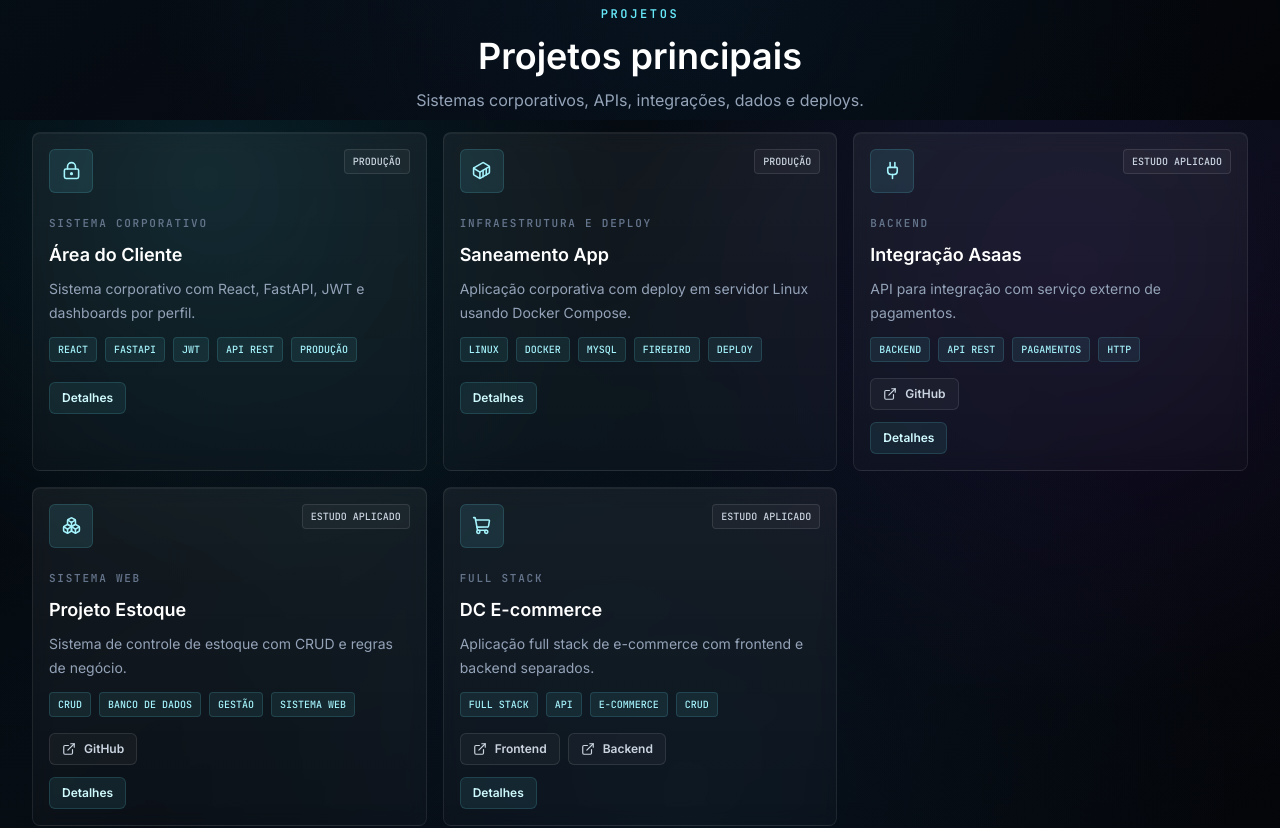
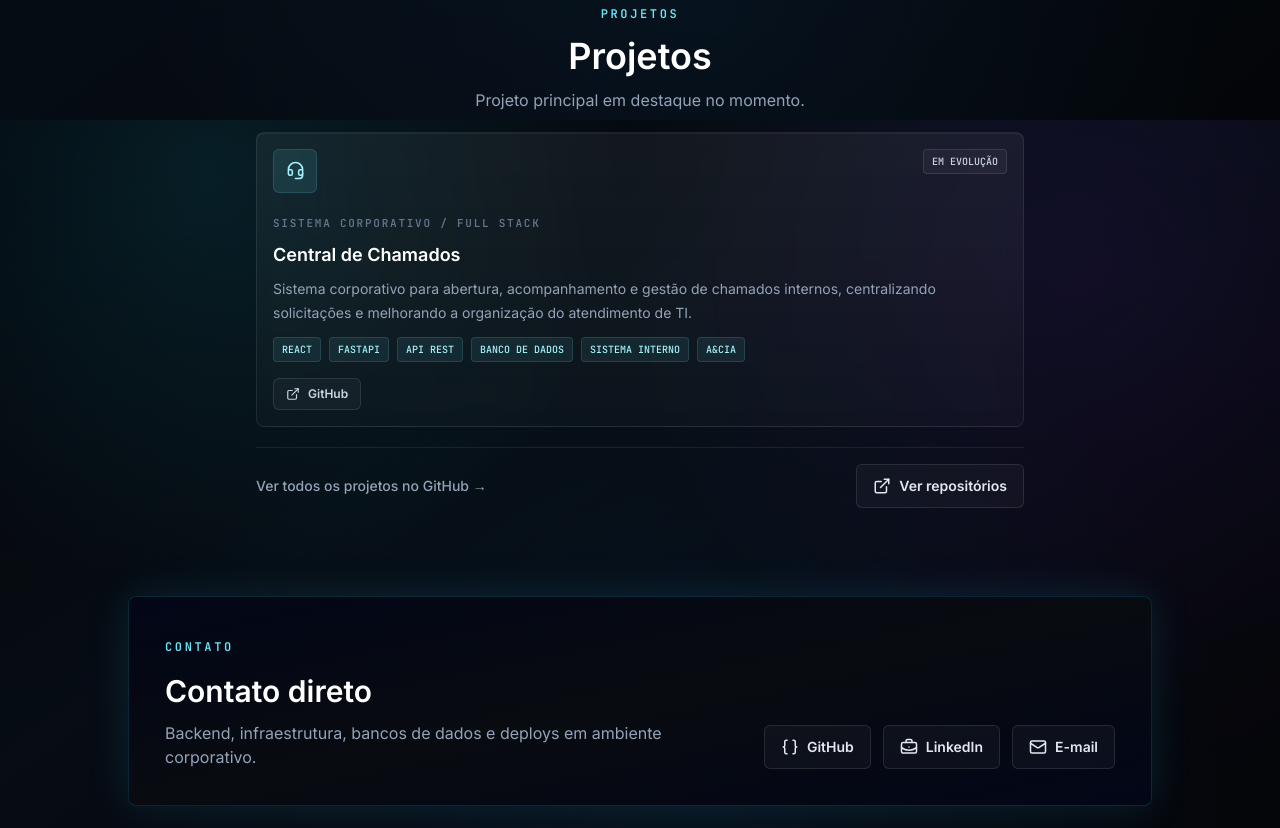
Before and after one commit to Matheus-TecDev/Portfolio, a React (Vite) app: page / in a window 1280 px wide. Shown: the part 1480-2308 px from the top of the page. Built offline with nearby package versions, Linux system fonts and the light colour scheme.

Commit message:
Reduz seção de projetos para projeto principal

```diff
--- a/src/components/projects/ProjectCard.tsx
+++ b/src/components/projects/ProjectCard.tsx
@@ -14,6 +14,7 @@ export function ProjectCard({ project, index, variant = "standard" }: ProjectCar
   const Icon = project.icon;
   const isCompact = variant === "compact";
   const visibleTags = project.stack.slice(0, 6);
+  const hasDetails = Boolean(project.context || project.technicalPoints?.length || project.impact);
 
   return (
     <motion.article
@@ -34,7 +35,7 @@ export function ProjectCard({ project, index, variant = "standard" }: ProjectCar
         {project.type ? <span className="project-type">{project.type}</span> : null}
         <h3 className="mt-2 text-lg font-semibold text-white">{project.title}</h3>
       </div>
-      <p className="mt-2 min-h-[2.75rem] text-sm leading-6 text-slate-400">{project.description}</p>
+      <p className="mt-2 text-sm leading-6 text-slate-400">{project.description}</p>
       <div className="mt-3 flex flex-wrap gap-2">
         {visibleTags.map((tag) => (
           <ProjectTag key={tag}>{tag}</ProjectTag>
@@ -47,6 +48,7 @@ export function ProjectCard({ project, index, variant = "standard" }: ProjectCar
             {link.label}
           </a>
         ))}
+        {hasDetails ? (
           <details className="project-details">
             <summary>Detalhes</summary>
             <div className="mt-4 space-y-3">
@@ -74,6 +76,7 @@ export function ProjectCard({ project, index, variant = "standard" }: ProjectCar
               ) : null}
             </div>
           </details>
+        ) : null}
       </div>
     </motion.article>
   );
--- a/src/components/sections/ProjectsSection.tsx
+++ b/src/components/sections/ProjectsSection.tsx
@@ -1,25 +1,27 @@
-import { otherProjects, featuredProjects } from "../../data/projects";
+import { ExternalLink } from "lucide-react";
+import { featuredProjects } from "../../data/projects";
 import { SectionTitle } from "../layout/SectionTitle";
-import { ProjectGroup } from "../projects/ProjectGroup";
+import { ProjectCard } from "../projects/ProjectCard";
+
+const repositoriesUrl = "https://github.com/Matheus-TecDev?tab=repositories";
 
 export function ProjectsSection() {
   return (
     <section id="projetos" className="section">
       <SectionTitle
         eyebrow="Projetos"
-        title="Projetos principais"
-        description="Sistemas corporativos, APIs, integrações, dados e deploys."
+        title="Projetos"
+        description="Projeto principal em destaque no momento."
       />
-      <div className="space-y-5">
-        <ProjectGroup projects={featuredProjects} variant="featured" />
-        <details className="archive-details mx-auto max-w-7xl">
-          <summary>Outros projetos</summary>
-          <ul className="mt-4 flex flex-wrap gap-2">
-            {otherProjects.map((project) => (
-              <li key={project} className="archive-chip">{project}</li>
-            ))}
-          </ul>
-        </details>
+      <div className="mx-auto max-w-3xl space-y-5">
+        <ProjectCard project={featuredProjects[0]} index={0} variant="featured" />
+        <div className="flex flex-col items-start gap-3 border-t border-white/[0.08] pt-4 sm:flex-row sm:items-center sm:justify-between">
+          <p className="text-sm font-medium text-slate-400">Ver todos os projetos no GitHub →</p>
+          <a href={repositoriesUrl} className="btn-secondary" target="_blank" rel="noreferrer">
+            <ExternalLink size={18} />
+            Ver repositórios
+          </a>
+        </div>
       </div>
     </section>
   );
--- a/src/data/projects.ts
+++ b/src/data/projects.ts
@@ -1,78 +1,18 @@
-import { Boxes, Container, LockKeyhole, Plug, ShoppingCart } from "lucide-react";
+import { Headset } from "lucide-react";
 import type { Project } from "../types/project";
 
 export const featuredProjects: Project[] = [
   {
-    title: "Área do Cliente",
-    type: "Sistema corporativo",
-    status: "Produção",
+    title: "Central de Chamados",
+    type: "Sistema Corporativo / Full Stack",
+    status: "Em evolução",
     category: "featured",
-    stack: ["React", "FastAPI", "JWT", "API REST", "Produção"],
-    description: "Sistema corporativo com React, FastAPI, JWT e dashboards por perfil.",
-    context: "Aplicação interna com autenticação, perfis de acesso e visão por tipo de usuário.",
-    technicalPoints: ["React/Vite", "FastAPI", "JWT", "Dashboards por perfil"],
-    icon: LockKeyhole,
-  },
-  {
-    title: "Saneamento App",
-    type: "Infraestrutura e deploy",
-    status: "Produção",
-    category: "featured",
-    stack: ["Linux", "Docker", "MySQL", "Firebird", "Deploy"],
-    description: "Aplicação corporativa com deploy em servidor Linux usando Docker Compose.",
-    context: "Projeto executado fora do ambiente local, com containers e bancos corporativos.",
-    technicalPoints: ["Servidor Linux", "Docker Compose", "MySQL", "Firebird"],
-    icon: Container,
-  },
-  {
-    title: "Integração Asaas",
-    type: "Backend",
-    status: "Estudo aplicado",
-    category: "featured",
-    stack: ["Backend", "API REST", "Pagamentos", "HTTP"],
-    description: "API para integração com serviço externo de pagamentos.",
-    context: "Backend conectado a API externa para fluxo financeiro.",
-    technicalPoints: ["Rotas REST", "Requisições HTTP", "Pagamentos", "Serviço externo"],
-    links: [{ label: "GitHub", href: "https://github.com/Matheus-TecDev/aecia-api-asaas-integration" }],
-    icon: Plug,
-  },
-  {
-    title: "Projeto Estoque",
-    type: "Sistema web",
-    status: "Estudo aplicado",
-    category: "featured",
-    stack: ["CRUD", "Banco de Dados", "Gestão", "Sistema Web"],
-    description: "Sistema de controle de estoque com CRUD e regras de negócio.",
-    context: "Fluxo de cadastro, consulta e manutenção de produtos.",
-    technicalPoints: ["CRUD", "Persistência", "Regras de negócio", "Gestão operacional"],
-    links: [{ label: "GitHub", href: "https://github.com/Matheus-TecDev/Projeto-Estoque" }],
-    icon: Boxes,
-  },
-  {
-    title: "DC E-commerce",
-    type: "Full stack",
-    status: "Estudo aplicado",
-    category: "featured",
-    stack: ["Full Stack", "API", "E-commerce", "CRUD"],
-    description: "Aplicação full stack de e-commerce com frontend e backend separados.",
-    context: "Aplicação comercial com interface, API e regras de negócio em camadas separadas.",
-    technicalPoints: ["Frontend separado", "Backend separado", "Consumo de API", "CRUD"],
-    links: [
-      { label: "Frontend", href: "https://github.com/Matheus-TecDev/DC-Ecommerce-Frontend" },
-      { label: "Backend", href: "https://github.com/Matheus-TecDev/DC-Ecommerce-Backend" },
-    ],
-    icon: ShoppingCart,
+    stack: ["React", "FastAPI", "API REST", "Banco de Dados", "Sistema Interno", "A&Cia"],
+    description:
+      "Sistema corporativo para abertura, acompanhamento e gestão de chamados internos, centralizando solicitações e melhorando a organização do atendimento de TI.",
+    links: [{ label: "GitHub", href: "https://github.com/Matheus-TecDev/central-chamados" }],
+    icon: Headset,
   },
 ];
 
-export const otherProjects = [
-  "Sistemas Automotivos",
-  "DTI",
-  "Fortur",
-  "WebBarber",
-  "Projetos Android",
-  "Projetos JavaScript",
-  "Projetos Acadêmicos",
-];
-
 export const projects = featuredProjects;
```
Lines whose indentation alone changed are shown as unchanged.
